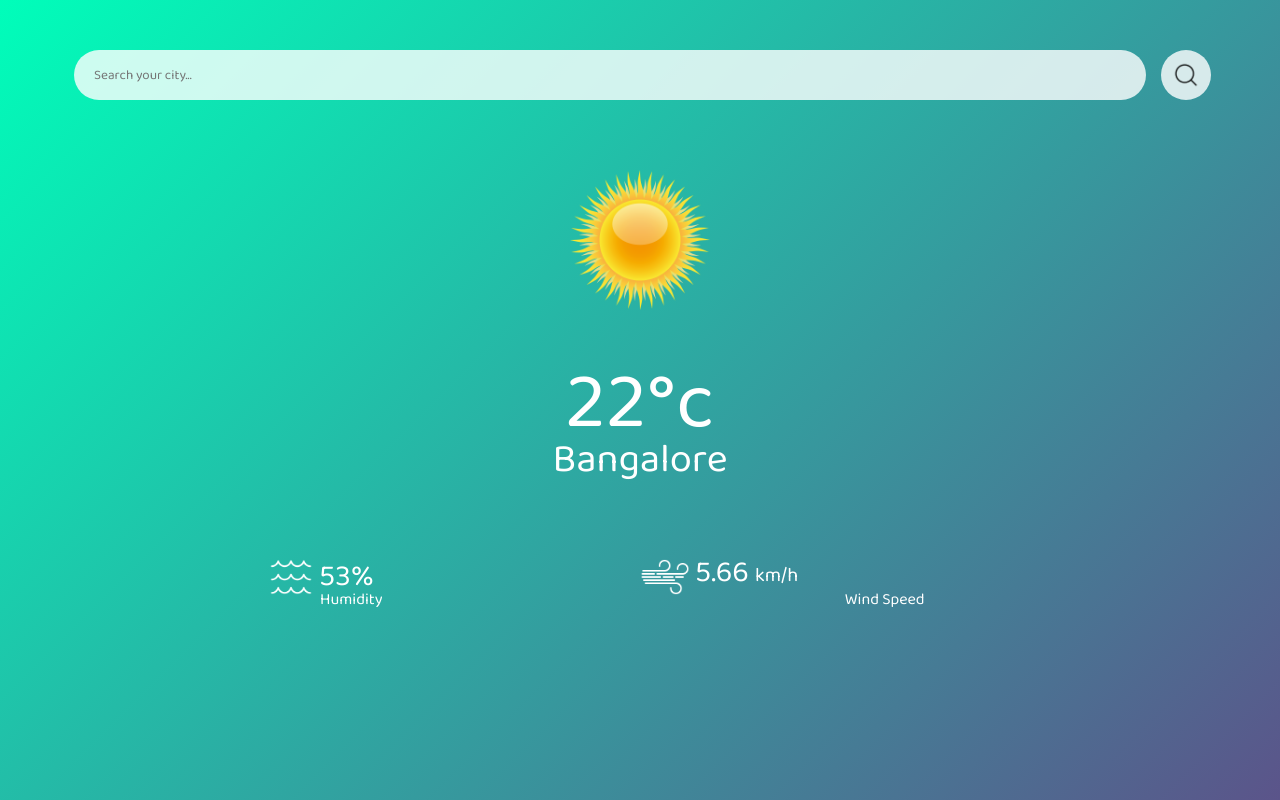
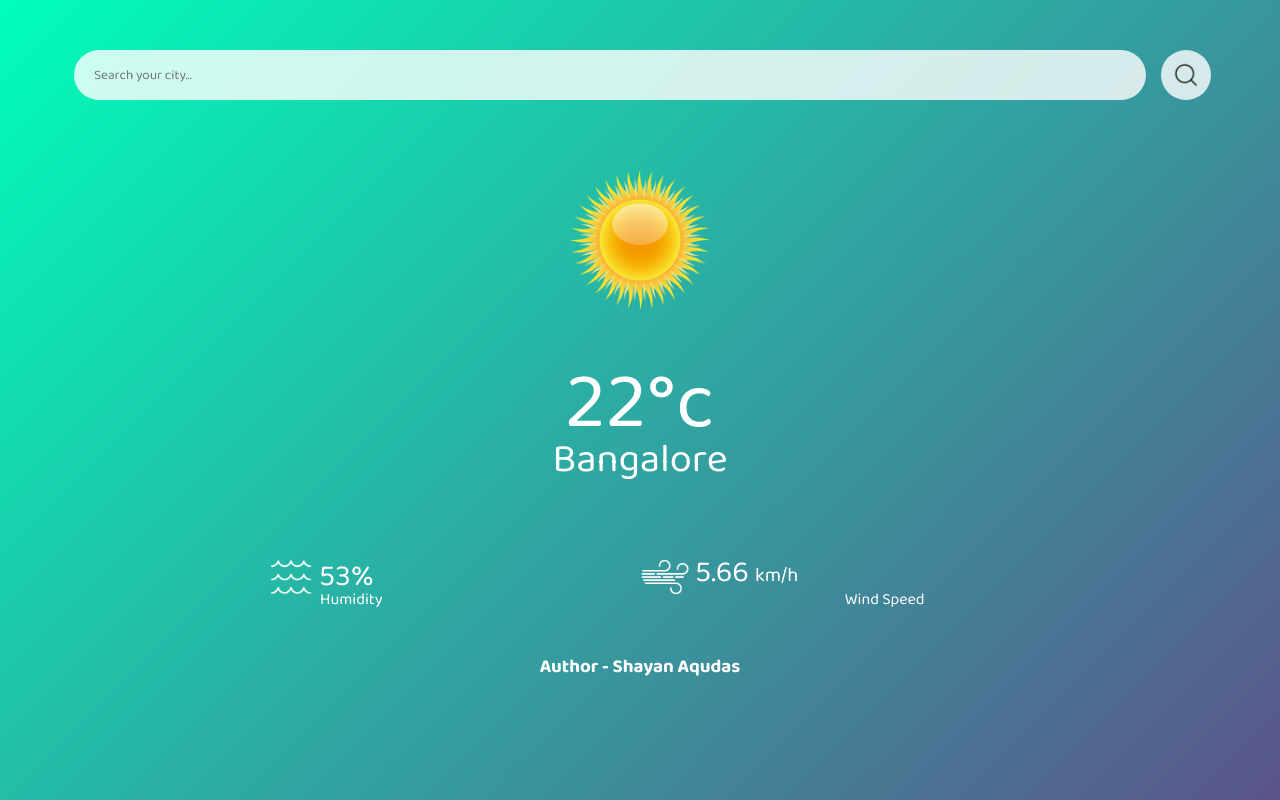
Before and after one commit to shayan-aqudas/Weather, a plain HTML site: page index.html in a window 1280 px wide. Drawn offline with Linux system fonts and the light colour scheme; a web font is replaced by a local one.

Commit message:
author name added

```diff
--- a/index.html
+++ b/index.html
@@ -8,8 +8,11 @@
   <link rel="stylesheet" href="style.css">
   <link rel="preconnect" href="https://fonts.googleapis.com">
   <link rel="preconnect" href="https://fonts.gstatic.com" crossorigin>
-<link href="https://fonts.googleapis.com/css2?family=Baloo+2:wght@400..800&family=Baloo+Bhai+2&family=Baloo+Bhaijaan+2&family=Teko:wght@300..700&display=swap" rel="stylesheet">
+  <link
+    href="https://fonts.googleapis.com/css2?family=Baloo+2:wght@400..800&family=Baloo+Bhai+2&family=Baloo+Bhaijaan+2&family=Teko:wght@300..700&display=swap"
+    rel="stylesheet">
 </head>
+
 <body>
 
   <div class="container">
@@ -18,7 +21,7 @@
       <form id="form">
         <input type="text" placeholder="Search your city..." id="input">
         <button type="submit" id="btn">
-          <img src="img/search.png" alt="" class="img-s"/>
+          <img src="img/search.png" alt="" class="img-s" />
         </button>
       </form>
 
@@ -55,7 +58,9 @@
         </div>
       </div>
 
-
+      <div class="author">
+        <h3>Author - Shayan Aqudas</h3>
+      </div>
 
     </div>
   </div>
@@ -63,4 +68,5 @@
 
 </body>
 <script src="script.js">script.js</script>
+
 </html>
--- a/style.css
+++ b/style.css
@@ -170,3 +170,10 @@
   width: 130px;
   margin: 0 auto;
 }
+.author{
+  color: white;
+  margin-top: 50px;
+}
+.author h3{
+  text-align: center;
+}
```
Lines whose indentation alone changed are shown as unchanged.
